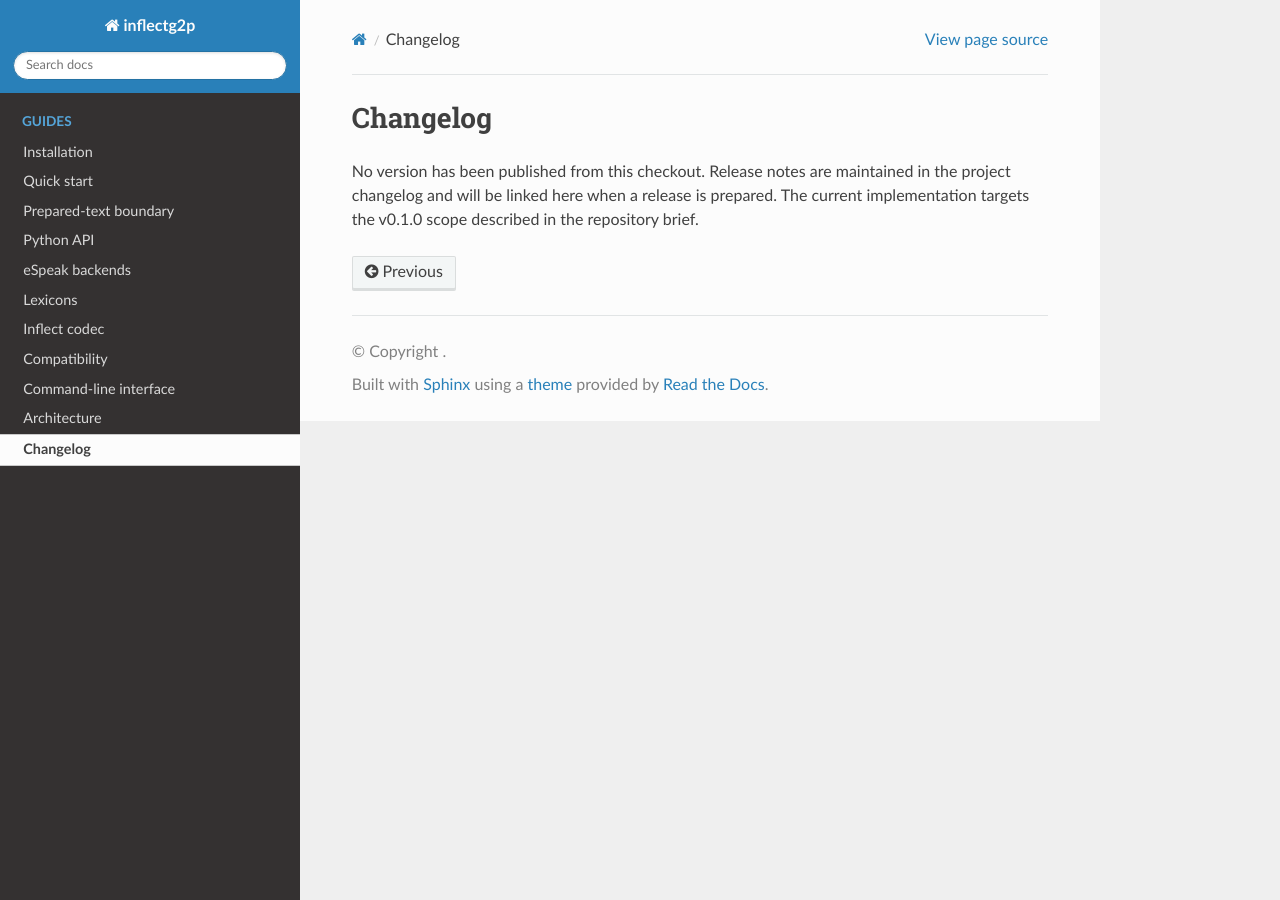
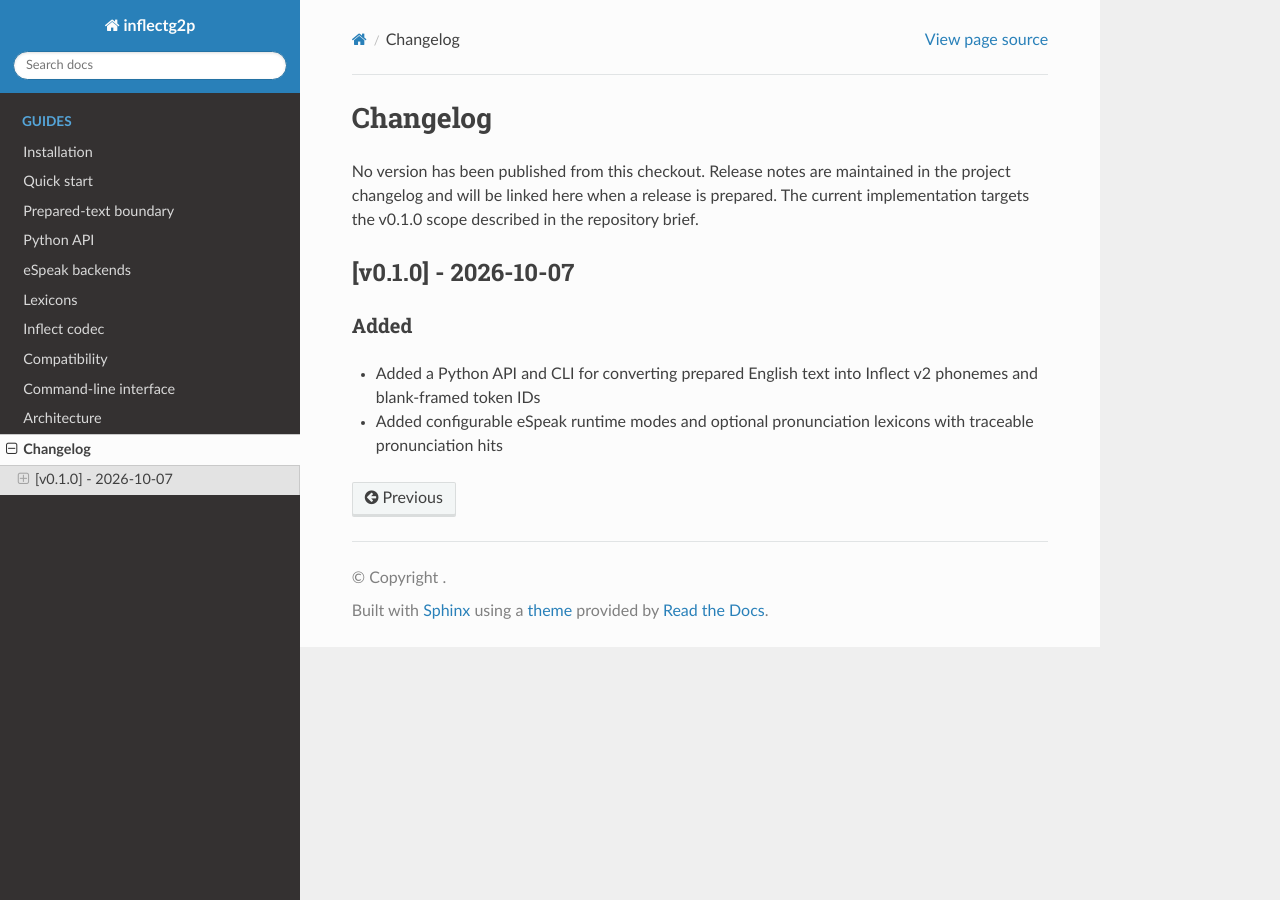
Before and after one commit to buchwandler/inflectg2p, a Sphinx documentation site: the page built from docs/changelog.md, in a window 1280 px wide. Built offline with Sphinx 7.4.7 and the Read the Docs theme 3.1.0, drawn with Linux system fonts in a browser that asks for light colours.

Commit message:
doc: changelog

```diff
--- a/docs/changelog.md
+++ b/docs/changelog.md
@@ -1,3 +1,12 @@
 # Changelog
 
 No version has been published from this checkout. Release notes are maintained in the project changelog and will be linked here when a release is prepared. The current implementation targets the v0.1.0 scope described in the repository brief.
+
+## [v0.1.0] - 2026-10-07
+
+### Added
+
+- Added a Python API and CLI for converting prepared English text into Inflect v2 phonemes and blank-framed token IDs
+- Added configurable eSpeak runtime modes and optional pronunciation lexicons with traceable pronunciation hits
+
+<!-- generated by releaseledger -->
```
Also changed, not shown: .ledger/releaseledger/data/ledgers/main/releases/v0.1.0/entries/entry-0001.md (added), .ledger/releaseledger/data/ledgers/main/releases/v0.1.0/entries/entry-0002.md (added), .ledger/releaseledger/data/ledgers/main/releases/v0.1.0/release.md (added), 10 other files.
